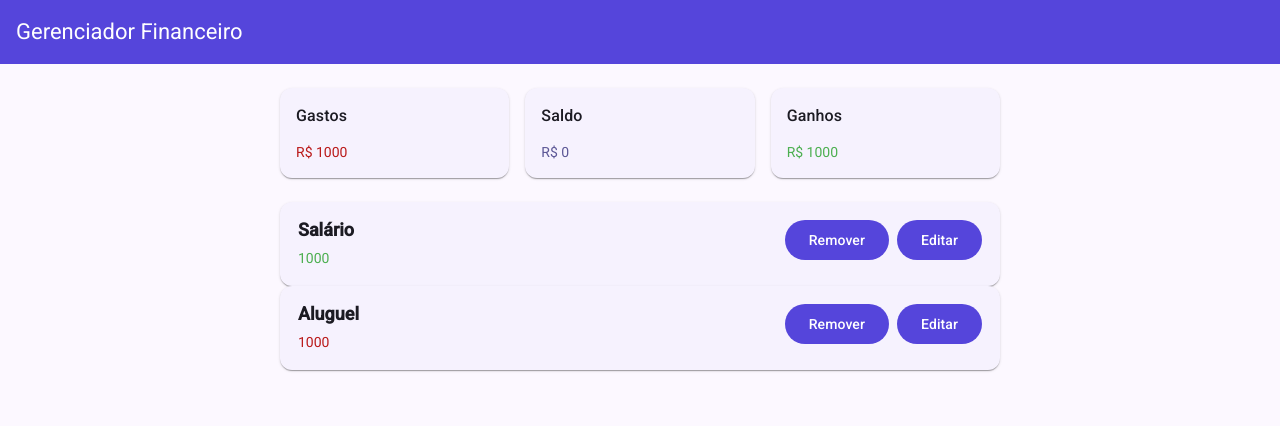
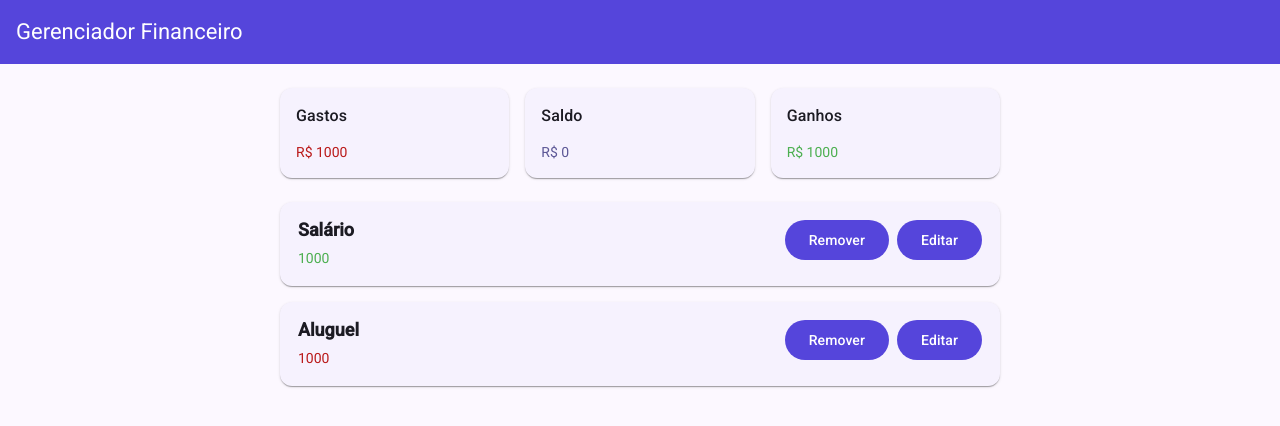
Before and after one commit to Gabriel-des/angular-moderno, an Angular app: page / in a window 1280 px wide. Shown: the top 426 px of the page. Built offline with nearby package versions, Linux system fonts and the light colour scheme; data requests are answered from the project's data file.

Commit message:
fix: Add spacing to transactions items

```diff
--- a/src/app/features/home/home.html
+++ b/src/app/features/home/home.html
@@ -2,7 +2,7 @@
 
 <div class="transactions-container">
     @for (item of transactions(); track $index) {
-        <app-transaction-item [transaction]="item" />
+        <app-transaction-item class="transaction" [transaction]="item" />
     } @empty {
         <app-no-transactions />
     }
--- a/src/app/features/home/home.scss
+++ b/src/app/features/home/home.scss
@@ -1,3 +1,8 @@
 .transactions-container {
     margin: 24px 0;
+
+    .transaction {
+        display: block;
+        margin-bottom: 16px;
+    }
 }
```
